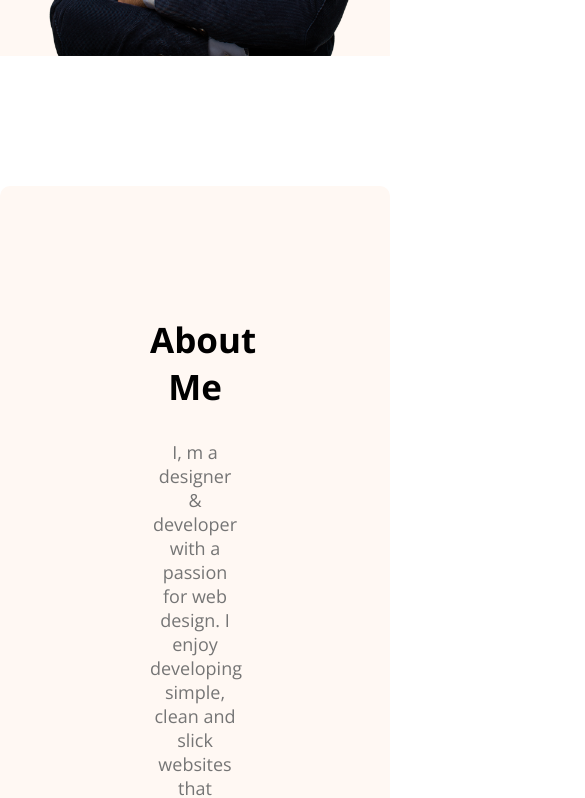
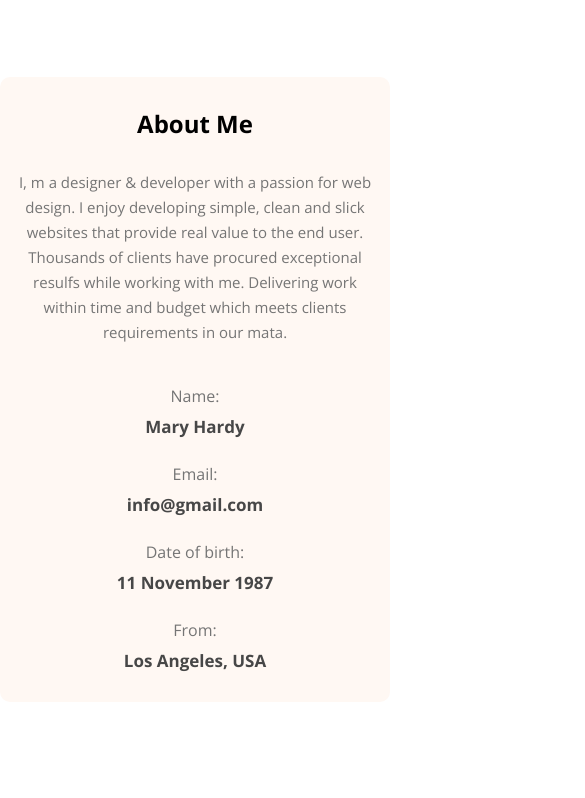
Before and after one commit to AsifAlishishir/WEBDEVELOPER-PORTFOLIO, a plain HTML site: page index.html in a window 390 px wide. Shown: the part 1053-1851 px from the top of the page, 585 px wide, since content can reach past the window. Drawn offline with nearby package versions, Linux system fonts and the light colour scheme.

Commit message:
about section mobile responsive done

```diff
--- a/index.html
+++ b/index.html
@@ -59,7 +59,7 @@
         </div>
       </div>
     </header>
-    <main class="">
+    <main>
       <!-- about section design -->
       <section class="about">
         <div class="about-content">
@@ -96,7 +96,7 @@
       </section>
 
       <!-- what i do section design -->
-      <section class="what">
+      <section class="what hide">
         <div class="what-content">
           <h2 style="margin-bottom: 40px" class="section-title">What I do</h2>
           <p style="margin-bottom: 50px" class="section-description dark-3">
@@ -147,7 +147,7 @@
       </section>
 
       <!-- resume section -->
-      <section class="resume">
+      <section class="resume hide">
         <h2
           style="text-align: center; margin-bottom: 110px"
           class="section-title"
--- a/styles/portfolio.css
+++ b/styles/portfolio.css
@@ -307,7 +307,7 @@ textarea {
     /* BANNER STYLES */
     .banner {
         flex-direction: column;
-        margin: 0 20px;
+        margin: 0 10px;
     }
 
     .banner-image img{
@@ -337,4 +337,41 @@ textarea {
         margin-top: 15px;
         margin-left: 0px;
     }
+
+    /* ABOUT SECTION STYLES */
+    .about{
+        padding: 30px 15px 30px 15px;
+        margin: 80px 0px;
+    }
+
+    .about-content{
+        margin: 0;
+    }
+
+    .about-description br{
+        display: none;
+    }
+
+    .about-items {
+        flex-direction: column;
+        /* justify-content: flex-start; */
+        gap: 25px;
+    }
+
+    .about-items .item-title{
+        font-size: 16px;
+    }
+    .about-items .item-description{
+        font-size: 17px;
+    }
+
+    .section-title{
+        font-size: 24px;
+    }
+
+    .section-description{
+        font-size: 15px;
+        line-height: 25px;
+        text-align: center;
+    }
 }
```
